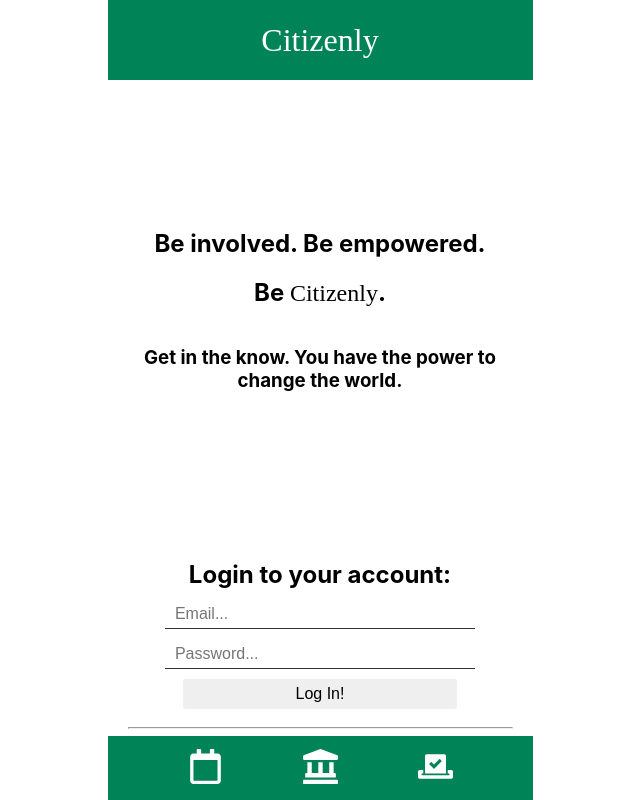
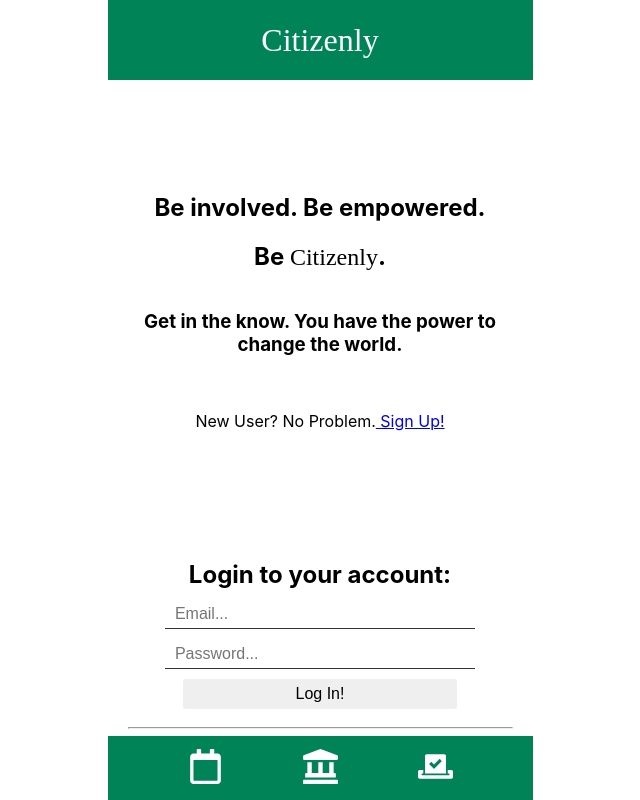
Before and after one commit to carlo-bruno/ga-wdi23-project-3, a React (Create React App) app in the folder client/: page / in a window 1280 px wide. Shown: the whole page, without its empty margins (320-960 px from the left). Built offline with nearby package versions, Linux system fonts and the light colour scheme; no server answers; a web font is replaced by a local one.

Commit message:
day6 morning commit

```diff
--- a/client/src/Pages/LandingPage.jsx
+++ b/client/src/Pages/LandingPage.jsx
@@ -12,6 +12,10 @@ const LandingPage = (props) => {
         <h3>
           Get in the know. You have the power to change the world.
         </h3>
+        <br />
+        <p> New User? No Problem.
+          <a href='/signup'> Sign Up!</a>
+          </p>
       </section>
       <Login liftToken={props.liftToken} />
       <hr />
--- a/client/src/Pages/Representative.jsx
+++ b/client/src/Pages/Representative.jsx
@@ -11,9 +11,9 @@ const Representative = (props) => {
         <img src='http://placekitten.com/g/250/250' alt='' />
       </section>
       <section className='rep-profile'>
-        <h2>Her Royal Highness, Hannah Erickson</h2>
-        <h4>Queen of Everything, USA</h4>
-        <h4>Let's Party</h4>
+        <h2>Name</h2>
+        <h4>Title</h4>
+        <h4>Location</h4>
         <div className='social'>
           <a href='/'>twitter</a> | <a href='/'>facebook</a> |{' '}
           <a href='/'>instagram</a>
```
